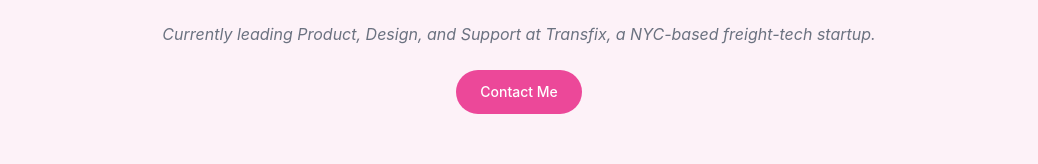
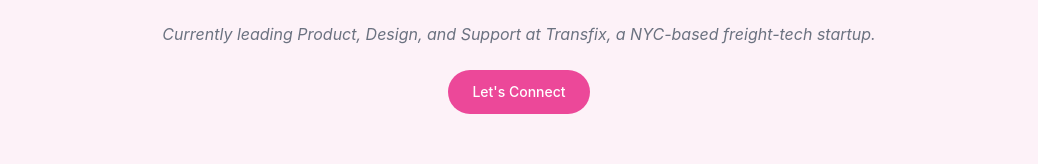
Before and after one commit to michpow/Claude-hello-world, a Next.js app: page / in a window 1280 px wide. Shown: the part 523-687 px from the top of the page, without its empty margins (121-1159 px from the left). Built offline with nearby package versions, Linux system fonts and the light colour scheme.

Commit message:
Update contact CTA text to "Let's Connect" on home page
https://claude.ai/code/session_01KyzanhzjiXLnSqRNpRAmdL

```diff
--- a/src/components/HeroSection.tsx
+++ b/src/components/HeroSection.tsx
@@ -34,7 +34,7 @@ export default function HeroSection() {
             href="/contact"
             className="rounded-full bg-pink-dark px-6 py-3 text-sm font-medium text-white transition-colors hover:bg-pink-medium"
           >
-            Contact Me
+            Let's Connect
           </Link>
         </div>
       </div>
```
